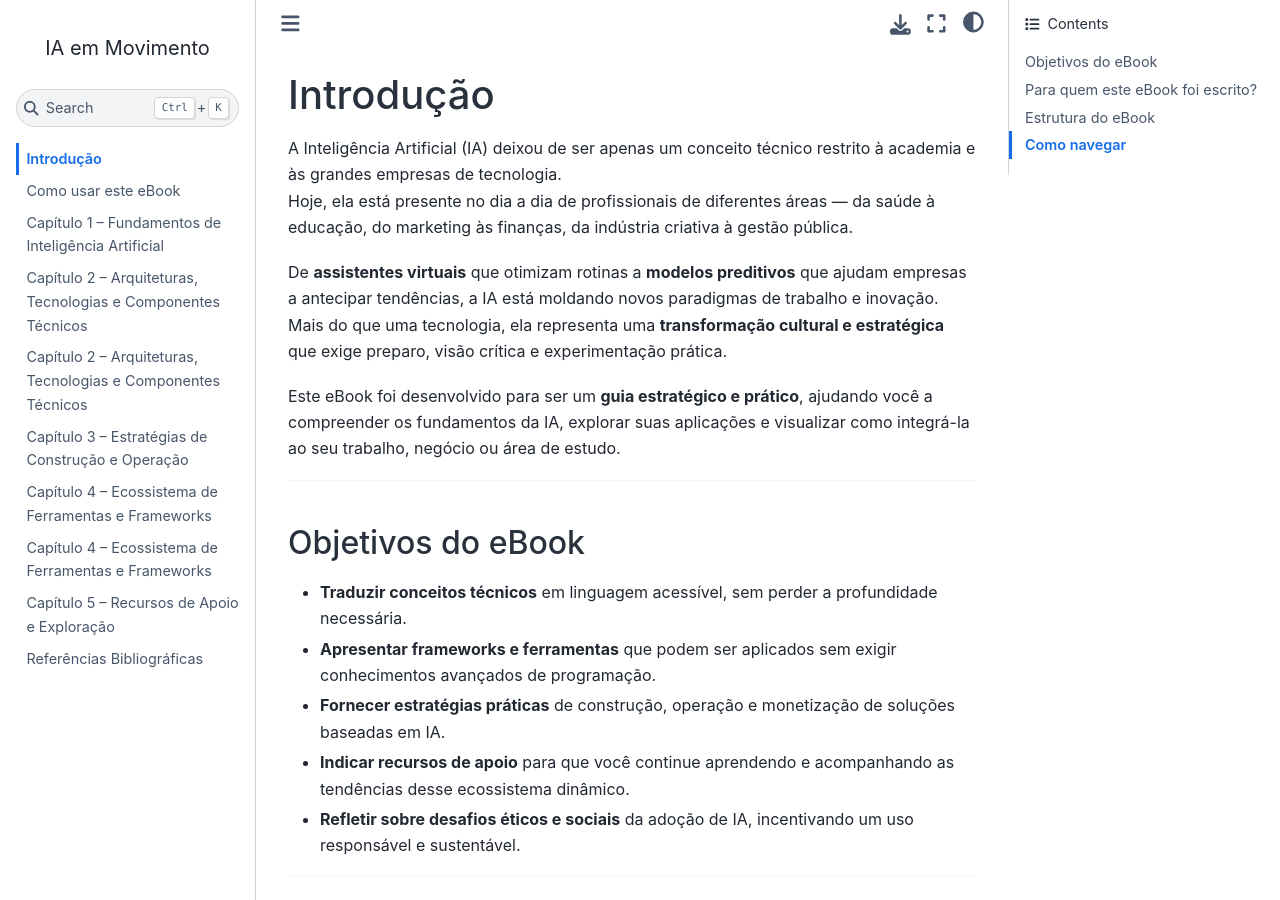
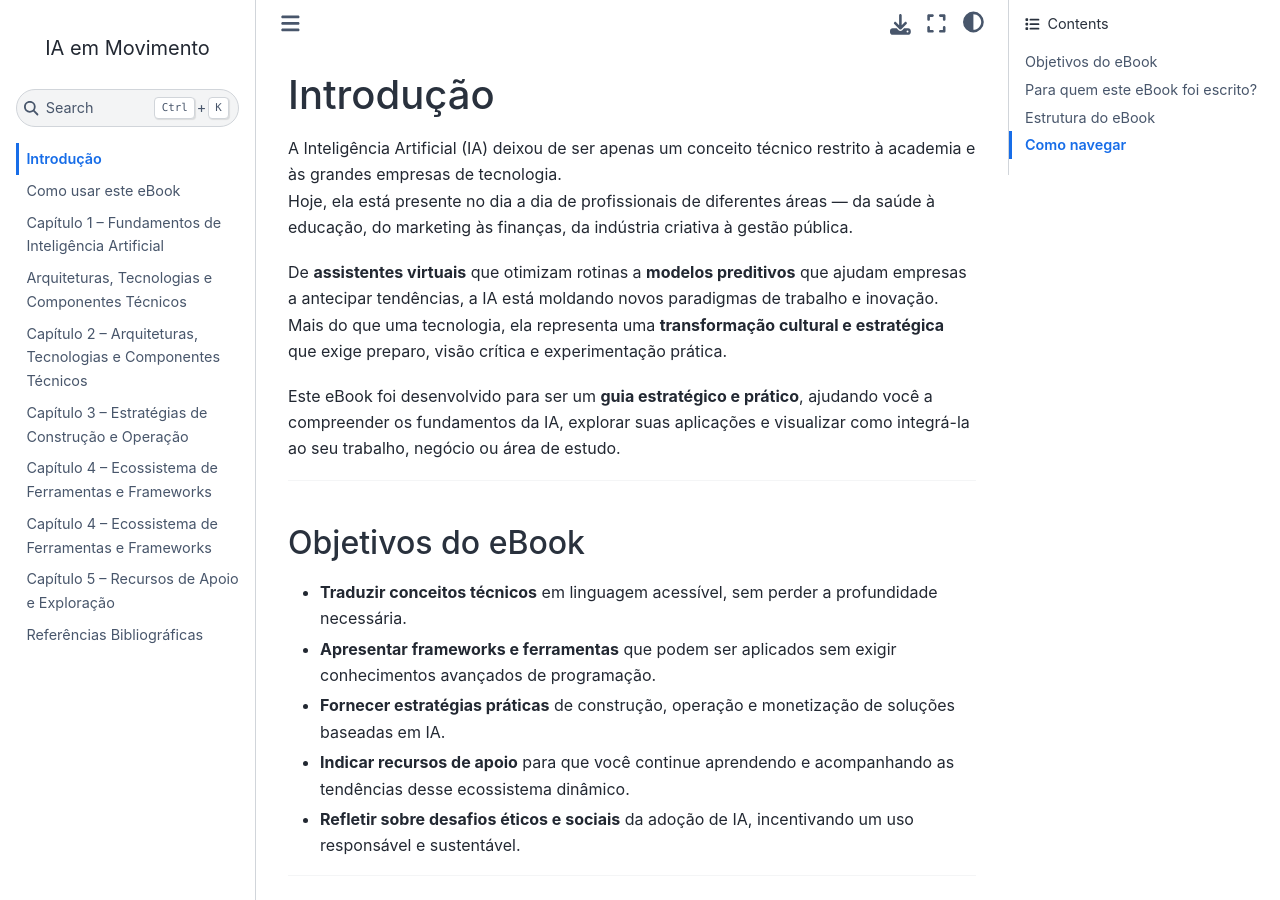
Before and after one commit to unb-lamfo-negocios-ai/LivroIAemMovimento, a Jupyter Book: the page built from intro.md, in a window 1280 px wide and 900 px high. Built offline with Jupyter Book 1.0.4 settings and Sphinx 7.4.7 and the Sphinx Book theme 1.1.4, drawn with Linux system fonts in a browser that asks for light colours; pages that are not in the unit, such as notebooks, are missing from menus.

Commit message:
Update capArquiteturasTecnologias_ComponentesTecnicos.md

```diff
--- a/capitulos/capArquiteturasTecnologias_ComponentesTecnicos.md
+++ b/capitulos/capArquiteturasTecnologias_ComponentesTecnicos.md
@@ -1,4 +1,4 @@
-# Capítulo 2 – Arquiteturas, Tecnologias e Componentes Técnicos
+# Arquiteturas, Tecnologias e Componentes Técnicos
 
 Uma solução de Inteligência Artificial é formada por diferentes **camadas técnicas** que trabalham em conjunto para transformar dados em valor.
 Compreender essas camadas é essencial para que líderes, desenvolvedores e gestores saibam **onde aplicar esforços**, **quais tecnologias priorizar** e **como reduzir riscos**.
```
